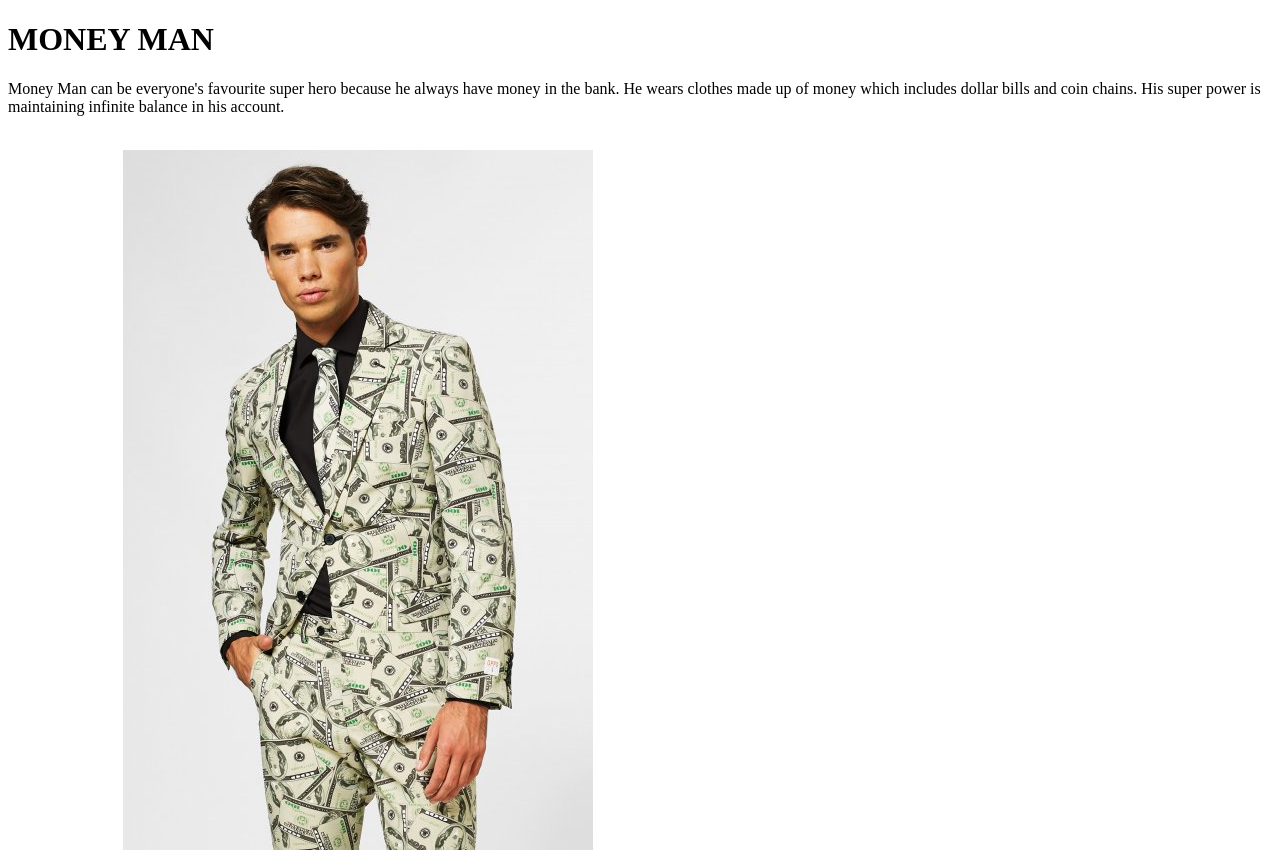
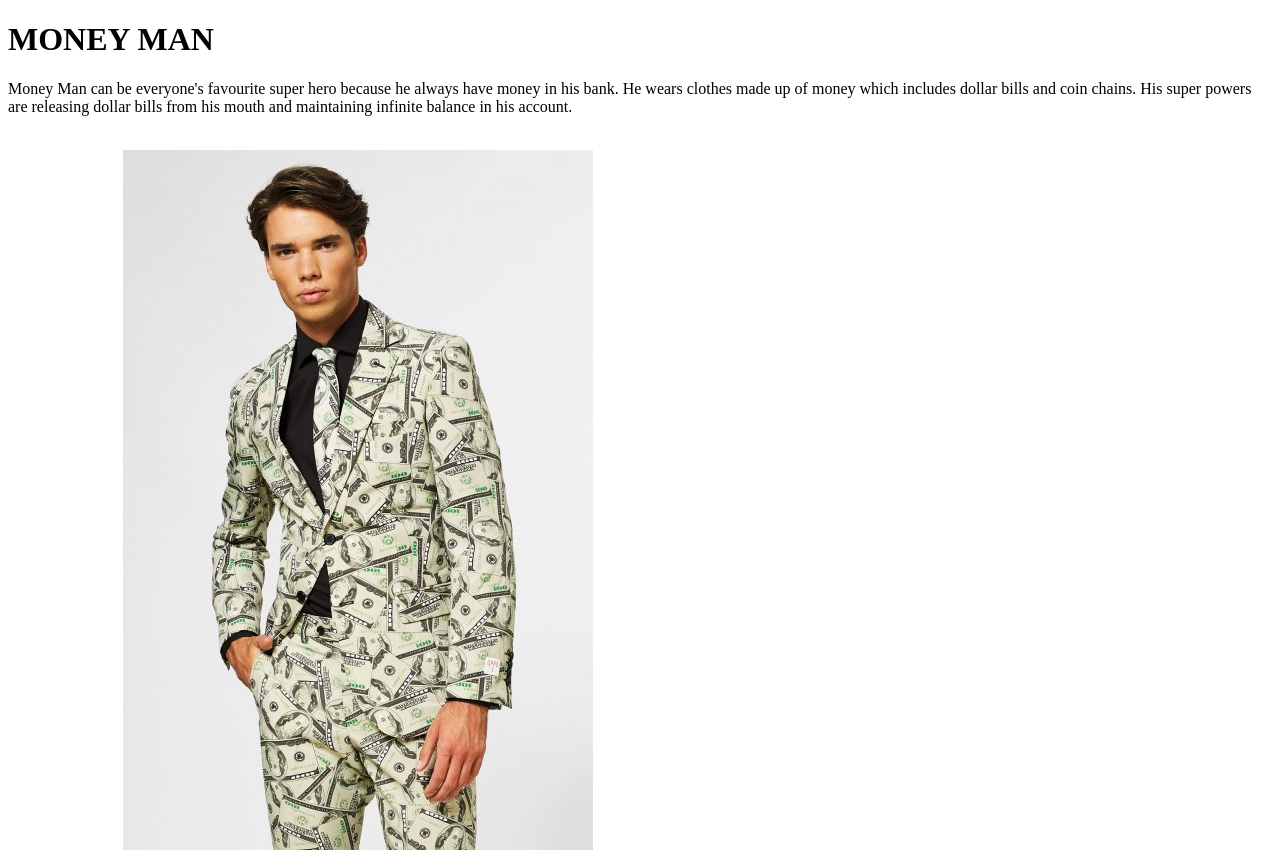
Before and after one commit to 44-563-WebApps-F21/webapps-f21-assignment-3-anuragkolluru, a plain HTML site: page aboutme.html in a window 1280 px wide. Drawn offline with Linux system fonts and the light colour scheme.

Commit message:
change18

```diff
--- a/aboutme.html
+++ b/aboutme.html
@@ -10,9 +10,9 @@
             </h1>
 
             <p>
-                Money Man can be everyone's favourite super hero because he always have money in the bank.
+                Money Man can be everyone's favourite super hero because he always have money in his bank.
                 He wears clothes made up of money which includes dollar bills and coin chains.
-                His super power is maintaining infinite balance in his account.
+                His super powers are releasing dollar bills from his mouth and maintaining infinite balance in his account.
 
             </p>
             <br>
```
